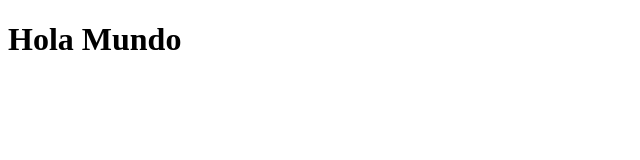
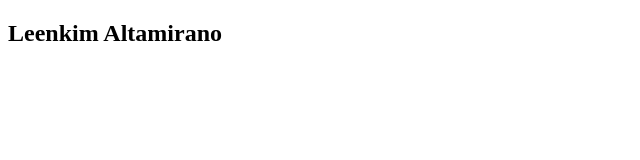
Before and after one commit to leen346/curso, a plain HTML site: page index.html in a window 1280 px wide. Shown: the whole page, without its empty margins (0-640 px from the left). Drawn offline with Linux system fonts and the light colour scheme.

Commit message:
Mejorando el index.html

```diff
--- a/index.html
+++ b/index.html
@@ -3,9 +3,11 @@
 <head>
     <meta charset="UTF-8">
     <meta name="viewport" content="width=device-width, initial-scale=1.0">
-    <title>Git</title>
+    <title>Git y GitHub</title>
 </head>
 <body>
-    <h1>Hola Mundo</h1>
+    <div class="container">
+        <h2>Leenkim Altamirano</h2>
+    </div>
 </body>
 </html>
```
Also changed, not shown: 1 other file.
